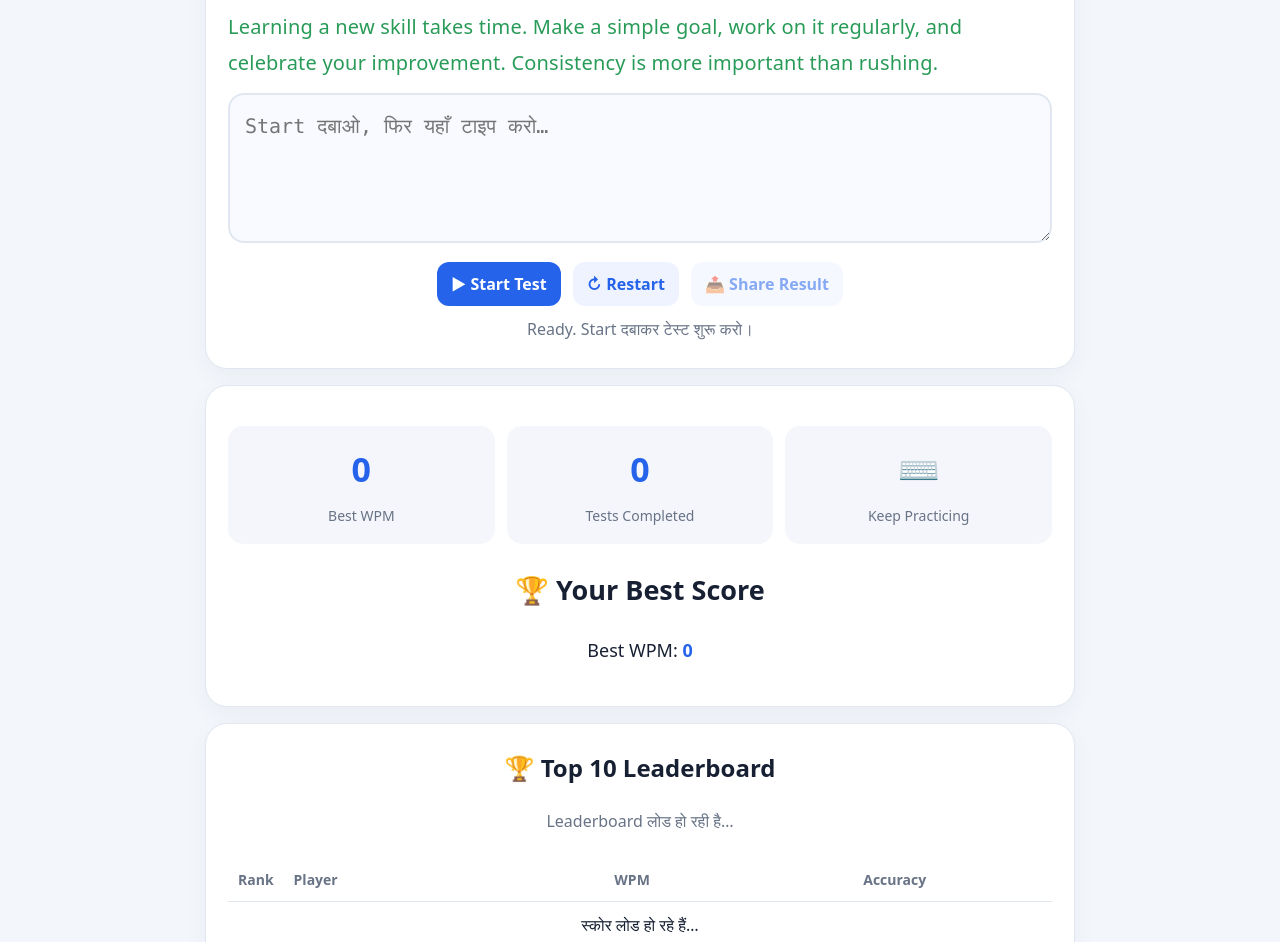
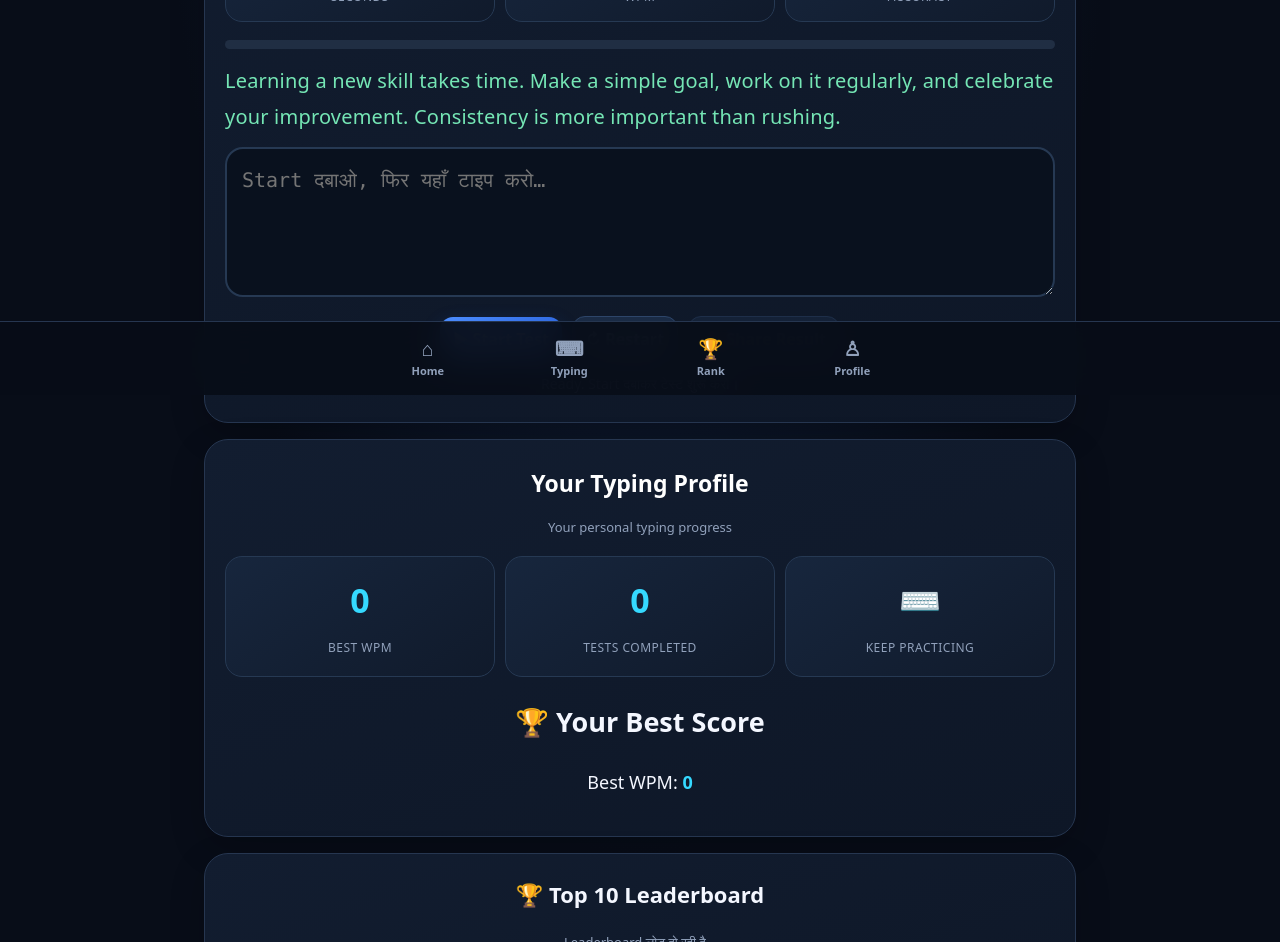
Before and after one commit to rajakbansi8-netizen/FASTBARTYPE, a plain HTML site: page index.html in a window 1280 px wide. Shown: the part 405-1347 px from the top of the page. Drawn offline with Linux system fonts and the light colour scheme; no server answers.

Commit message:
Revamp index.html for enhanced design and layout
Updated styles and structure for improved UI and navigation.

```diff
--- a/index.html
+++ b/index.html
@@ -6,54 +6,69 @@
 <meta name="viewport" content="width=device-width, initial-scale=1.0">
 <title>FASTBARTYPE — Typing Test</title>
 <style>
-:root{--blue:#2563eb;--green:#16a34a;--ink:#172033;--muted:#687386;--panel:#fff;--bg:#f3f6fb;--line:#e1e7f0}
+
+:root{--bg:#080d18;--panel:#111a2b;--panel2:#172338;--line:#263650;--ink:#f4f7ff;--muted:#91a1bb;--blue:#4c8dff;--cyan:#35d9ff;--green:#39df9b;--red:#ff647c}
 *{box-sizing:border-box}
-body{margin:0;background:var(--bg);color:var(--ink);font-family:system-ui,-apple-system,Segoe UI,Roboto,Arial,sans-serif}
-.wrap{max-width:900px;margin:0 auto;padding:22px 15px 35px}
-header{text-align:center;margin-bottom:20px}
-h1{margin:0;color:var(--blue);font-size:clamp(28px,6vw,42px);letter-spacing:1px}
-header p{margin:6px 0;color:var(--muted)}
-.card{background:var(--panel);border:1px solid var(--line);border-radius:22px;padding:22px;margin:16px 0;box-shadow:0 8px 25px #15294a0b}
-.controls{display:flex;gap:12px;flex-wrap:wrap;align-items:center;justify-content:center}
-select,button,input{font:inherit;border-radius:12px;border:1px solid var(--line);padding:11px 14px}
-select,input{background:white;color:var(--ink)}
-input.name-input{width:min(100%,340px)}
-button{background:var(--blue);color:white;border:0;font-weight:700;cursor:pointer}
-button:disabled{opacity:.55;cursor:not-allowed}
-button.secondary{background:#eef3ff;color:var(--blue)}
-.stats{display:grid;grid-template-columns:repeat(3,1fr);gap:12px;margin:18px 0}
-.stat{background:#f4f6fb;border-radius:15px;padding:15px 8px;text-align:center}
-.stat strong{display:block;font-size:clamp(24px,5vw,34px);color:var(--blue)}
-.stat span{color:var(--muted);font-size:14px}
-.progress{height:8px;background:#e8edf5;border-radius:99px;overflow:hidden;margin:14px 0}
-.progress div{height:100%;width:0;background:var(--green);transition:width .15s}
-.prompt{font-size:20px;line-height:1.8;letter-spacing:.2px;white-space:pre-wrap;overflow-wrap:anywhere;color:#299b58;margin:12px 0}
-textarea{width:100%;min-height:150px;resize:vertical;border:2px solid var(--line);border-radius:16px;padding:15px;font:20px/1.65 ui-monospace,SFMono-Regular,Consolas,monospace;color:var(--ink);background:#f8faff;outline:none}
-textarea:focus{border-color:#8fb2ff}
-.status{text-align:center;min-height:28px;color:var(--muted);margin-top:12px;overflow-wrap:anywhere}
-.status.ok{color:var(--green)}.status.err{color:#dc2626}
+html{scroll-behavior:smooth;scroll-padding-top:20px}
+body{margin:0;background:radial-gradient(ellipse at top,#142545 0%,#080d18 54%);color:var(--ink);font-family:system-ui,-apple-system,Segoe UI,Roboto,Arial,sans-serif;padding-bottom:92px}
+.wrap{max-width:900px;margin:0 auto;padding:18px 14px 30px}
+header{text-align:left;margin:8px 0 22px;padding:22px 20px;border:1px solid #2b4268;border-radius:25px;background:linear-gradient(135deg,#142849,#10182a 72%);box-shadow:0 18px 45px #0004;position:relative;overflow:hidden}
+header:after{content:"⌨";position:absolute;right:18px;top:12px;font-size:70px;color:#4c8dff18;transform:rotate(-12deg)}
+h1{margin:0;color:#fff;font-size:clamp(30px,7vw,44px);letter-spacing:1px;font-weight:900}
+header p{margin:7px 0 0;color:#a9c2e8;font-size:14px}
+.card{background:linear-gradient(160deg,#121d30,#0e1727);border:1px solid var(--line);border-radius:24px;padding:20px;margin:16px 0;box-shadow:0 12px 35px #0003}
+.controls{display:flex;gap:10px;flex-wrap:wrap;align-items:center;justify-content:center}
+label{color:var(--muted);font-size:14px;font-weight:600}
+select,button,input{font:inherit;border-radius:13px;border:1px solid var(--line);padding:11px 13px}
+select,input{background:#0a1220;color:var(--ink)}
+input.name-input{width:min(100%,340px);border-color:#31496d}
+input::placeholder{color:#71829c}
+button{background:linear-gradient(135deg,var(--blue),#2860d9);color:white;border:0;font-weight:800;cursor:pointer;box-shadow:0 7px 20px #2563eb35}
+button:disabled{opacity:.5;cursor:not-allowed}
+button.secondary{background:#1a2b45;color:#c8dcff;border:1px solid #2d4569;box-shadow:none}
+.stats{display:grid;grid-template-columns:repeat(3,1fr);gap:10px;margin:18px 0}
+.stat{background:linear-gradient(145deg,#17263d,#101a2b);border:1px solid #263953;border-radius:17px;padding:15px 8px;text-align:center}
+.stat strong{display:block;font-size:clamp(24px,5vw,34px);color:var(--cyan);font-weight:900}
+.stat span{color:var(--muted);font-size:12px;text-transform:uppercase;letter-spacing:.5px}
+.progress{height:9px;background:#202e43;border-radius:99px;overflow:hidden;margin:14px 0}
+.progress div{height:100%;width:0;background:linear-gradient(90deg,var(--blue),var(--cyan),var(--green));transition:width .15s;border-radius:99px}
+.prompt{font-size:20px;line-height:1.8;letter-spacing:.2px;white-space:pre-wrap;overflow-wrap:anywhere;color:#75e6b5;margin:12px 0}
+textarea{width:100%;min-height:150px;resize:vertical;border:2px solid #263953;border-radius:18px;padding:15px;font:20px/1.65 ui-monospace,SFMono-Regular,Consolas,monospace;color:var(--ink);background:#09111e;outline:none}
+textarea:focus{border-color:var(--blue);box-shadow:0 0 0 3px #2563eb22}
+.status{text-align:center;min-height:28px;color:var(--muted);margin-top:12px;overflow-wrap:anywhere;font-size:14px}
+.status.ok{color:var(--green)}.status.err{color:var(--red)}
 .result{text-align:center;font-size:18px;line-height:1.7}
-.result strong{color:var(--blue)}
-.section-title{text-align:center;margin:5px 0 14px}
+.result strong{color:var(--cyan)}
+.section-title{text-align:center;margin:5px 0 14px;font-size:22px}
 .table-wrap{overflow-x:auto}
 table{width:100%;border-collapse:collapse;min-width:320px}
-th,td{text-align:left;padding:12px 10px;border-bottom:1px solid var(--line)}
-th{color:var(--muted);font-size:14px}
+th,td{text-align:left;padding:12px 10px;border-bottom:1px solid #24334a}
+th{color:var(--muted);font-size:12px;text-transform:uppercase;letter-spacing:.5px}
+td{color:#e8efff;font-weight:600}
 td:first-child,th:first-child{text-align:center;width:55px}
 td:nth-child(3),td:nth-child(4),th:nth-child(3),th:nth-child(4){text-align:center}
-.leader-status{text-align:center;color:var(--muted);padding:10px}
-footer{text-align:center;color:var(--muted);font-size:14px;margin-top:22px}
-@media(max-width:560px){.card{padding:16px}.stats{gap:7px}.stat{padding:12px 4px}.prompt{font-size:18px}textarea{font-size:18px}th,td{padding:10px 6px}}
+.leader-status{text-align:center;color:var(--muted);padding:10px;font-size:13px}
+footer{text-align:center;color:var(--muted);font-size:13px;margin-top:22px}
+.bottom-nav{position:fixed;z-index:50;bottom:0;left:0;right:0;display:flex;justify-content:center;padding:10px 12px calc(10px + env(safe-area-inset-bottom));background:#080d18eF;border-top:1px solid #263650;backdrop-filter:blur(16px)}
+.nav-inner{width:min(100%,560px);display:grid;grid-template-columns:repeat(4,1fr);gap:6px}
+.bottom-nav a{display:flex;flex-direction:column;align-items:center;gap:4px;color:#91a1bb;text-decoration:none;font-size:11px;font-weight:700;padding:7px 4px;border-radius:13px}
+.bottom-nav a span{font-size:20px;line-height:1}
+.bottom-nav a:active,.bottom-nav a:hover{background:#1a2b45;color:#65cfff}
+#home,#typingSection,#rankSection,#profileSection{scroll-margin-top:12px}
+.profile-name{font-size:23px;font-weight:800;color:#fff;text-align:center;margin:4px 0}
+.profile-sub{text-align:center;color:var(--muted);font-size:13px}
+@media(max-width:560px){.card{padding:16px}.stats{gap:7px}.stat{padding:12px 4px}.prompt{font-size:18px}textarea{font-size:18px}th,td{padding:10px 6px}header{padding:20px 17px}.wrap{padding-left:11px;padding-right:11px}}
+
 </style>
 </head>
 <body>
 <div class="wrap">
-<header>
+<header id="home">
 <h1>FASTBARTYPE</h1>
 <p>Practice. Improve. Repeat.</p>
 </header>
 
-<section class="card">
+<section class="card" id="typingSection">
 <div class="controls" style="margin-bottom:14px">
 <label for="playerName">अपना नाम / Display name</label>
 <input id="playerName" class="name-input" type="text" maxlength="20" placeholder="अपना नाम लिखो (20 अक्षर तक)" autocomplete="nickname">
@@ -88,7 +103,9 @@ footer{text-align:center;color:var(--muted);font-size:14px;margin-top:22px}
 <div id="status" class="status">Ready. Start दबाकर टेस्ट शुरू करो।</div>
 </section>
 
-<section class="card result">
+<section class="card result" id="profileSection">
+<p class="profile-name" id="profileDisplayName">Your Typing Profile</p>
+<p class="profile-sub">Your personal typing progress</p>
 <div class="stats">
 <div class="stat"><strong id="best">0</strong><span>Best WPM</span></div>
 <div class="stat"><strong id="tests">0</strong><span>Tests Completed</span></div>
@@ -98,7 +115,7 @@ footer{text-align:center;color:var(--muted);font-size:14px;margin-top:22px}
 <p>Best WPM: <strong id="bestText">0</strong></p>
 </section>
 
-<section class="card">
+<section class="card" id="rankSection">
 <h2 class="section-title">🏆 Top 10 Leaderboard</h2>
 <p class="leader-status" id="leaderStatus">Leaderboard लोड हो रही है…</p>
 <div class="table-wrap">
@@ -112,6 +129,16 @@ footer{text-align:center;color:var(--muted);font-size:14px;margin-top:22px}
 </section>
 <footer>FASTBARTYPE © 2026 | Practice. Improve. Repeat.</footer>
 </div>
+
+
+<nav class="bottom-nav" aria-label="Main navigation">
+  <div class="nav-inner">
+    <a href="#home"><span>⌂</span>Home</a>
+    <a href="#typingSection"><span>⌨</span>Typing</a>
+    <a href="#rankSection"><span>🏆</span>Rank</a>
+    <a href="#profileSection"><span>♙</span>Profile</a>
+  </div>
+</nav>
 
 <script src="https://www.gstatic.com/firebasejs/10.14.1/firebase-app-compat.js"></script>
 <script src="https://www.gstatic.com/firebasejs/10.14.1/firebase-auth-compat.js"></script>
@@ -135,6 +162,8 @@ const timeEl=$("time"), wpmEl=$("wpm"), accuracyEl=$("accuracy"), barEl=$("bar")
 const startBtn=$("start"), restartBtn=$("restart"), shareBtn=$("share");
 const bestEl=$("best"), testsEl=$("tests"), bestTextEl=$("bestText");
 const leaderboardBody=$("leaderboardBody"), leaderStatus=$("leaderStatus");
+const profileNameEl=$("profileDisplayName");
+nameEl.addEventListener("input",()=>{profileNameEl.textContent=nameEl.value.trim()||"Your Typing Profile";});
 
 const passages = {
  en:[
@@ -191,6 +220,7 @@ function resetTest(){
 function startTest(){
  if(active)return;
  const playerName=nameEl.value.trim();
+ profileNameEl.textContent=playerName||"Your Typing Profile";
  if(!playerName){
   nameEl.focus();setStatus("पहले अपना display name लिखो।","err");return;
  }
```
